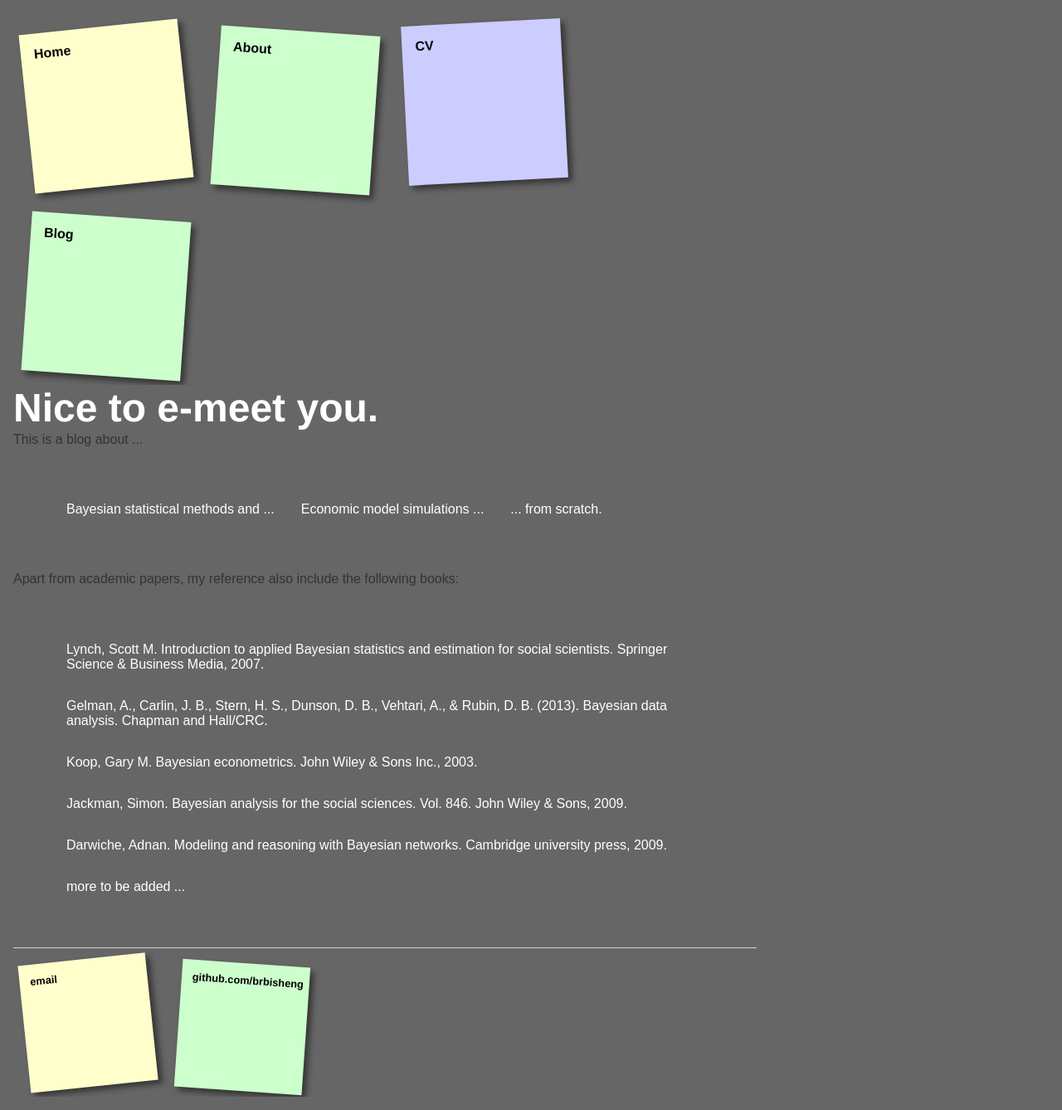
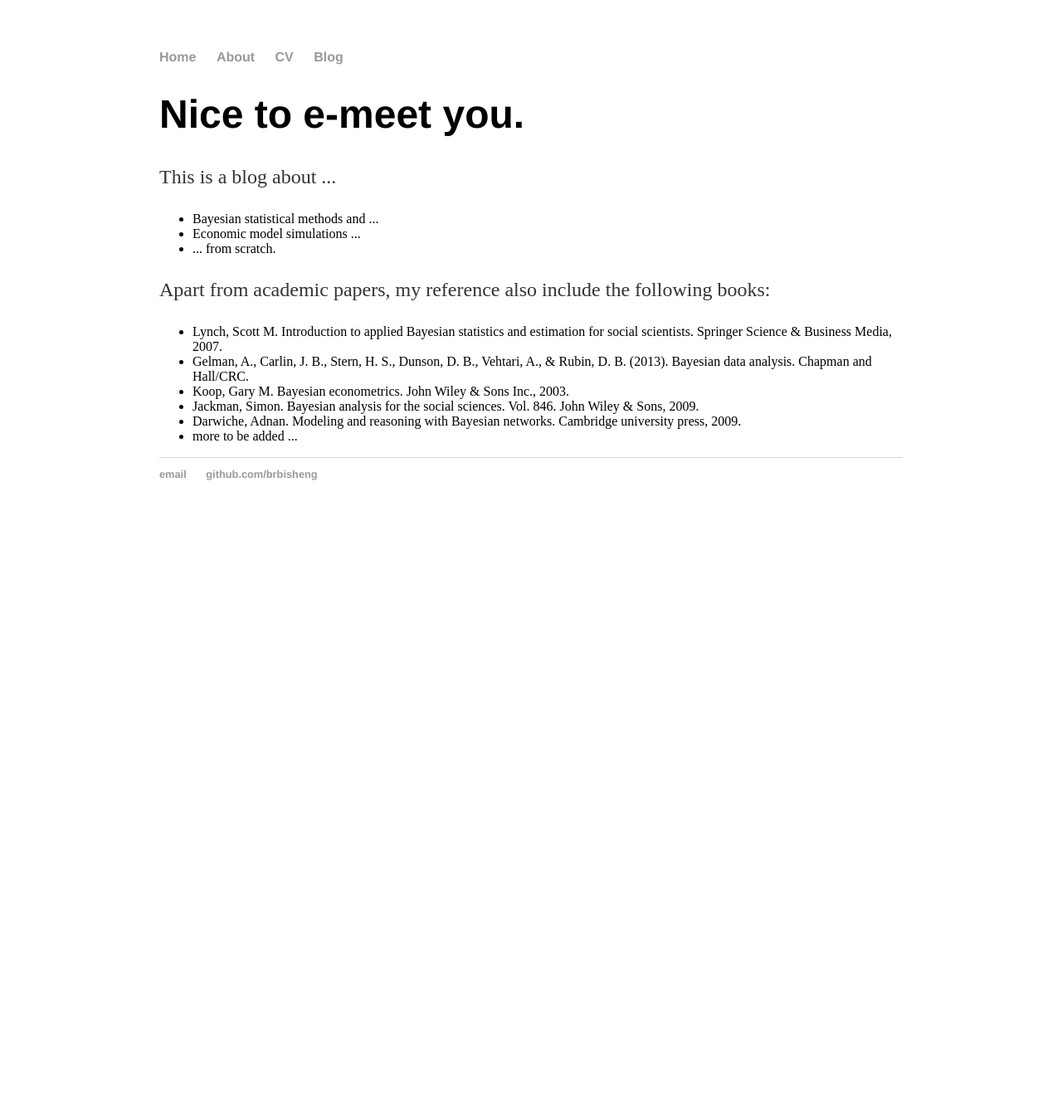
Before and after one commit to brbisheng/brbisheng.github.io, a Jekyll site: the page built from index.html, in a window 1280 px wide. Shown: the whole page at 83% size. Built offline with Jekyll 4.4.1, drawn with Linux system fonts in a browser that asks for light colours; after the commit the page ends 900 px from its top, so only the background shows below that.

Commit message:
Update index.html

```diff
--- a/index.html
+++ b/index.html
@@ -2,7 +2,8 @@
 layout: default
 title: Assigned to default.html
 ---
-<link type="text/css" rel="stylesheet" href="stylesheets/main.css" />
+<!--   <link type="text/css" rel="stylesheet" href="stylesheets/main.css" />        -->
+
 <div class="blurb">
 	<h1>Nice to e-meet you.</h1>
 	<p>This is a blog about ... </p>
```
